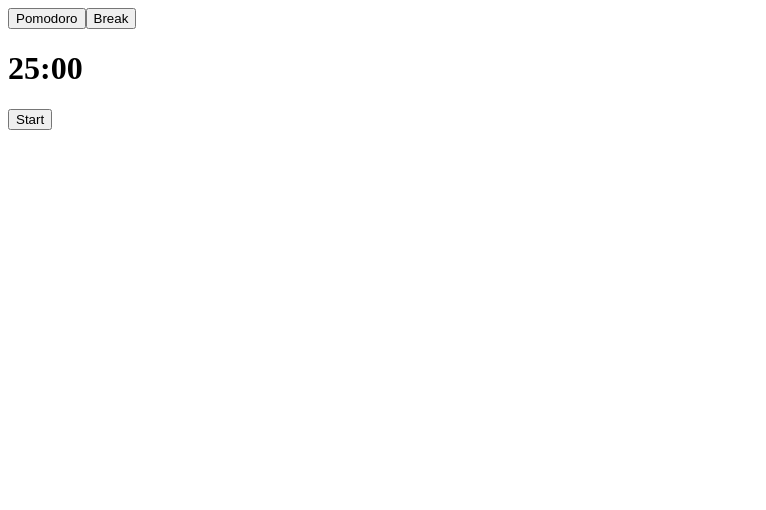
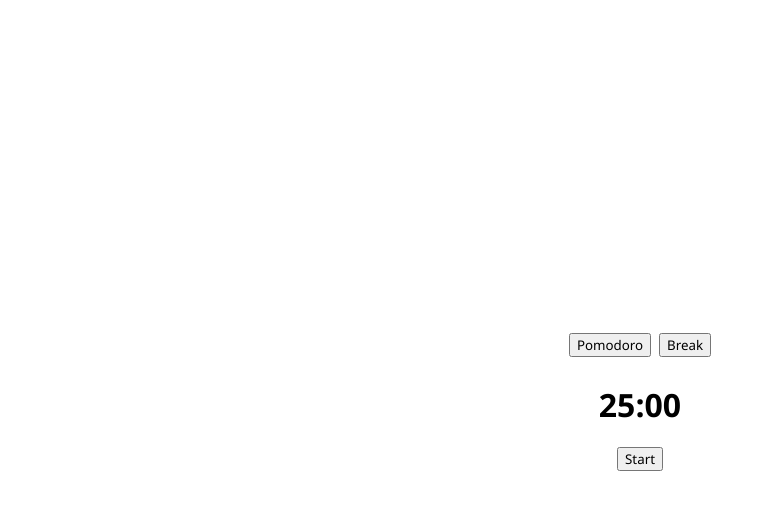
Before and after one commit to git-of-neo/react-pomodoro, a plain HTML site: page index.html in a window 1280 px wide. Shown: the whole page, without its empty margins (0-766 px from the left). Drawn offline with nearby package versions, Linux system fonts and the light colour scheme.

Commit message:
Some styling

```diff
--- a/index.html
+++ b/index.html
@@ -1,5 +1,10 @@
+<html>
+<head>
+    <link rel="stylesheet" href="style.css">
+</head>
+
 <body>
-<div id="app_container"></div>
+    <div id="app_container" class="container"></div>
 
     <!-- Load React. -->
     <!-- Note: when deploying, replace "development.js" with "production.min.js". -->
@@ -9,3 +14,4 @@
     <!-- Load our React component. -->
     <script src="app.js"></script>
 </body>
+</html>
--- /dev/null
+++ b/style.css
@@ -0,0 +1,21 @@
+* {
+    font-family: 'Segoe UI', Tahoma, Geneva, Verdana, sans-serif;
+}
+
+body {
+    align-items: center;
+    display: flex;
+}
+
+.container {
+    margin: 0 auto;
+    text-align: center;
+}
+
+.profileBtn {
+    margin:.3em
+}
+
+.startBtn{
+
+}
```
Lines whose indentation alone changed are shown as unchanged.
